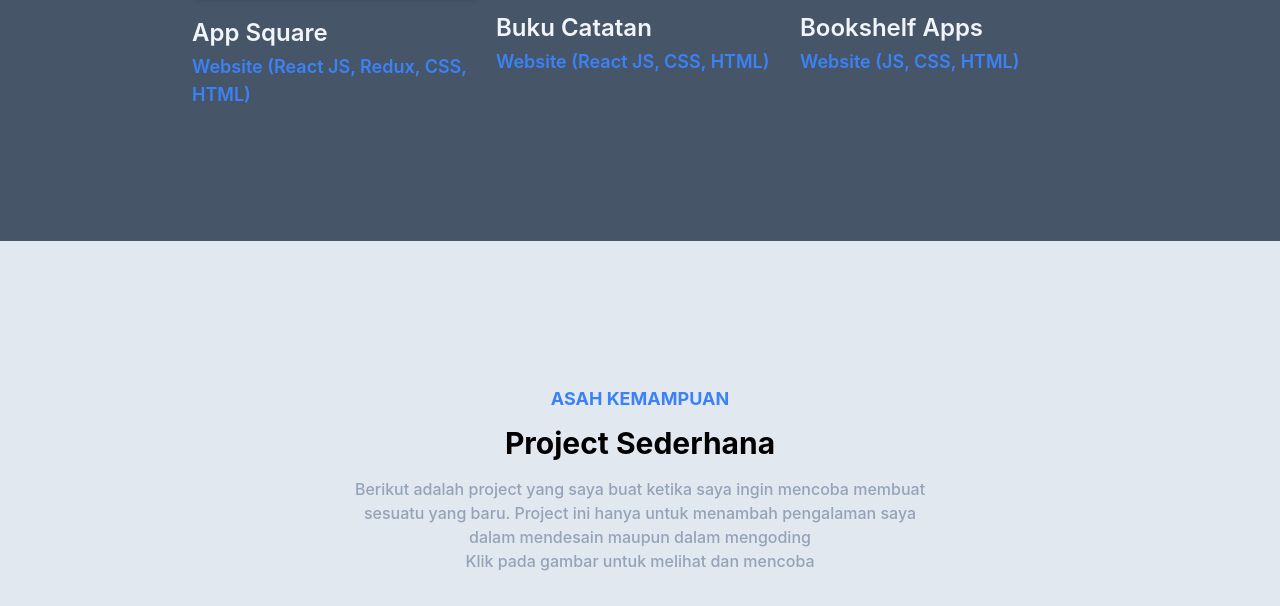
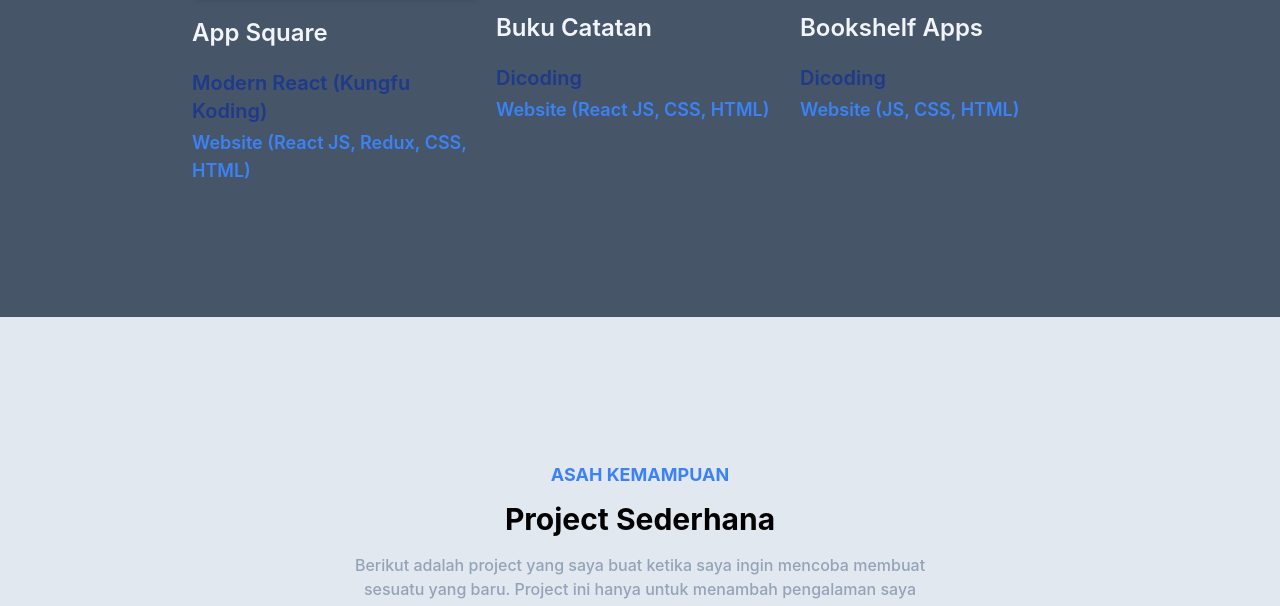
Before and after one commit to rian-arsa/portofolio-tailwind-css, a website: page index.html in a window 1280 px wide. Shown: the part 3464-4070 px from the top of the page. Drawn offline with Linux system fonts and the light colour scheme; files whose address does not match are found by name.

Commit message:
Add pemberi online course

```diff
--- a/index.html
+++ b/index.html
@@ -194,6 +194,7 @@
                             <a href="https://modern-react-dasar-dho2vonjl-rian-arsa.vercel.app/" target="_blank" rel="noopener noreferrer"><img src="dist/img/asah/grid-app.jpg" alt="Portofolio 1" width="w-full"></a>
                         </div>
                         <h3 class="font-semibold text-sm lg:text-2xl text-slate-100 mt-5 mb-1">App Square</h3>
+                        <h3 class="font-semibold text-sm lg:text-xl text-blue-900 mt-5 mb-1">Modern React (Kungfu Koding)</h3>
                         <h4 class="text-xs lg:text-lg font-semibold text-primary mb-3">Website (React JS, Redux, CSS, HTML)</h4>
                     </div>
                     <div class="w-1/2 mb-12 p-1 lg:p-2 md:w-1/4">
@@ -201,6 +202,7 @@
                             <a href="https://buku-catatan-react.vercel.app/" target="_blank" rel="noopener noreferrer"><img src="dist/img/asah/buku-catatan.png" alt="Portofolio 1" width="w-full"></a>
                         </div>
                         <h3 class="font-semibold text-sm lg:text-2xl text-slate-100 mt-5 mb-1">Buku Catatan</h3>
+                        <h3 class="font-semibold text-sm lg:text-xl text-blue-900 mt-5 mb-1">Dicoding</h3>
                         <h4 class="text-xs lg:text-lg font-semibold text-primary mb-3">Website (React JS, CSS, HTML)</h4>
                     </div>
                     <div class="w-1/2 mb-12 p-1 lg:p-2 md:w-1/4">
@@ -208,6 +210,7 @@
                             <a href="https://rian-arsa.github.io/bookshelf-app/" target="_blank" rel="noopener noreferrer"><img src="dist/img/asah/bookshelf-app.png" alt="Portofolio 1" width="w-full"></a>
                         </div>
                         <h3 class="font-semibold text-sm lg:text-2xl text-slate-100 mt-5 mb-1">Bookshelf Apps</h3>
+                        <h3 class="font-semibold text-sm lg:text-xl text-blue-900 mt-5 mb-1">Dicoding</h3>
                         <h4 class="text-xs lg:text-lg font-semibold text-primary mb-3">Website (JS, CSS, HTML)</h4>
                     </div>
                 </div>
```
